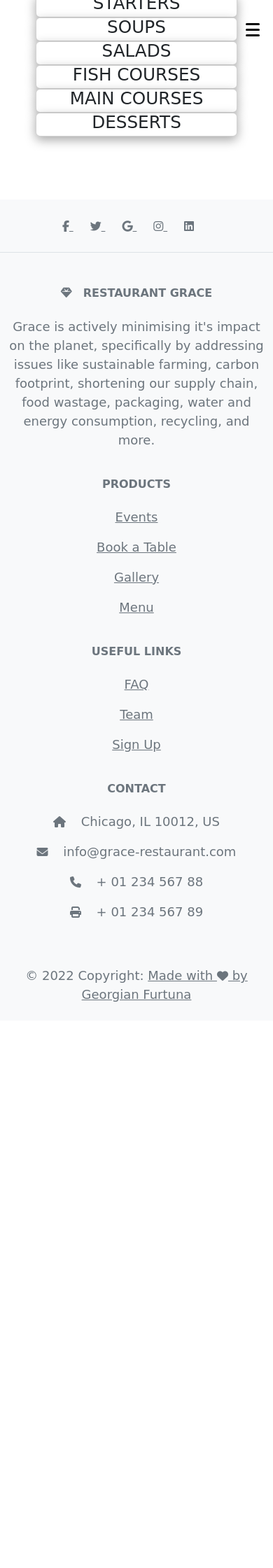
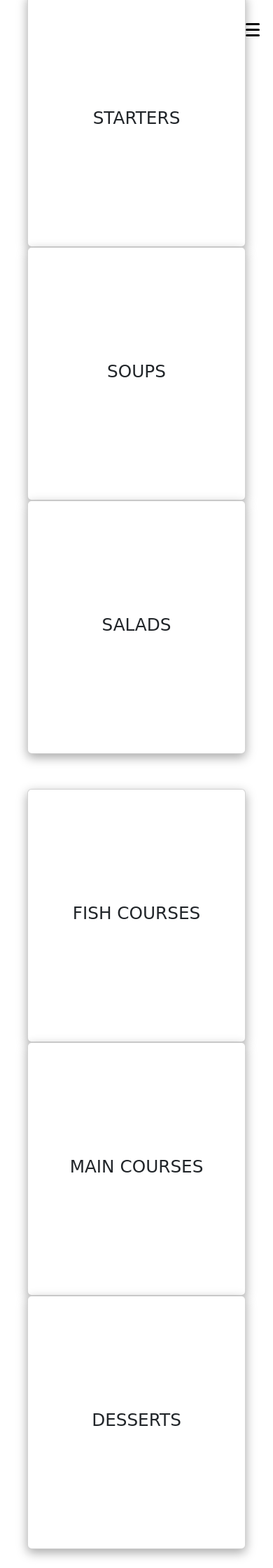
Before and after one commit to GeorgianF/Grace-P4-CI, a Django app: page /menu/ in a window 390 px wide; the page is wider, and only the part inside the window is pictured. Shown: the top 2240 px of that part at 70% size. Before the commit the page ends 1431 px from the top of that part, so only its background shows below. Run offline with Django 3.2, Linux system fonts and the light colour scheme; data that the repository does not hold is empty; some libraries are stand-ins or nearby versions; some web fonts are replaced.

Commit message:
add new width to the card and added bootstrap classes for responsability + changed the interval on the JS file for the card to 10s

```diff
--- a/static/css/style.css
+++ b/static/css/style.css
@@ -386,7 +386,6 @@ a.btn-index:hover::before{
 
 .card {
     margin: 0 auto ;
-    width: 18rem;
 }
 
 .card-body {
@@ -394,6 +393,7 @@ a.btn-index:hover::before{
     transform-style: preserve-3d;
     perspective: 1000px;
     position: relative;
+    height: 360px;
 }
 
 .card-body.flipped {
@@ -430,9 +430,12 @@ a.btn-index:hover::before{
     width: 100%;
     height: 100%;
     text-align: center;
+    padding-top: 10px;
 }
 
-
+.card-row {
+    margin-bottom: 50px ;
+}
 
 
 /* ---- Media Queries ----- */
--- a/static/js/main.js
+++ b/static/js/main.js
@@ -26,6 +26,6 @@ cards.forEach(card => {card.addEventListener("click",
     card.classList.add('flipped');
     setTimeout(() => {
       card.classList.remove('flipped');
-    }, 5000);
+    }, 10000);
   })
 })
--- a/templates/menu.html
+++ b/templates/menu.html
@@ -8,7 +8,9 @@
     </div>
 </section>
 
-<section id="menu-cards">
+<section id="menu-cards container d-flex flex-row">
+    <div class="row card-row">
+        <div class="col-lg-4 col-md-4 col-sm-6">
             <!-- STARTERS -->
             <div class="card d-flex justify-content-center">
                 <div class="card-body d-flex justify-content-center align-items-center">
@@ -26,7 +28,9 @@
                     </div>
                 </div>
             </div>
+        </div>
 
+        <div class="col-lg-4 col-md-4 col-sm-6">
             <!-- SOUP -->
             <div class="card d-flex justify-content-center">
                 <div class="card-body d-flex justify-content-center align-items-center">
@@ -44,7 +48,9 @@
                     </div>
                 </div>
             </div>
+        </div>
 
+        <div class="col-lg-4 col-md-4 col-sm-6">
             <!-- SALADS -->
             <div class="card d-flex justify-content-center">
                 <div class="card-body d-flex justify-content-center align-items-center">
@@ -62,7 +68,11 @@
                     </div>
                 </div>
             </div>
+        </div>
+    </div>
 
+    <div class="row card-row">
+        <div class="col-lg-4 col-md-4 col-sm-6">
             <!-- FISH -->
 
             <div class="card d-flex justify-content-center">
@@ -81,7 +91,8 @@
                     </div>
                 </div>
             </div>
-
+        </div>
+        <div class="col-lg-4 col-md-4 col-sm-6">
             <!-- MAIN -->
 
             <div class="card d-flex justify-content-center">
@@ -100,7 +111,8 @@
                     </div>
                 </div>
             </div>
-
+        </div>
+        <div class="col-lg-4 col-md-4 col-sm-6">
             <!-- DESSERTS -->
 
             <div class="card d-flex justify-content-center">
@@ -119,25 +131,9 @@
                     </div>
                 </div>
             </div>
-
-
-
+        </div>
+    </div>
 </section>
 
 
-
-
-
-
-
-
-
-
-
-
-
-
-
-
-
 {%endblock%}
```
Lines whose indentation alone changed are shown as unchanged.
